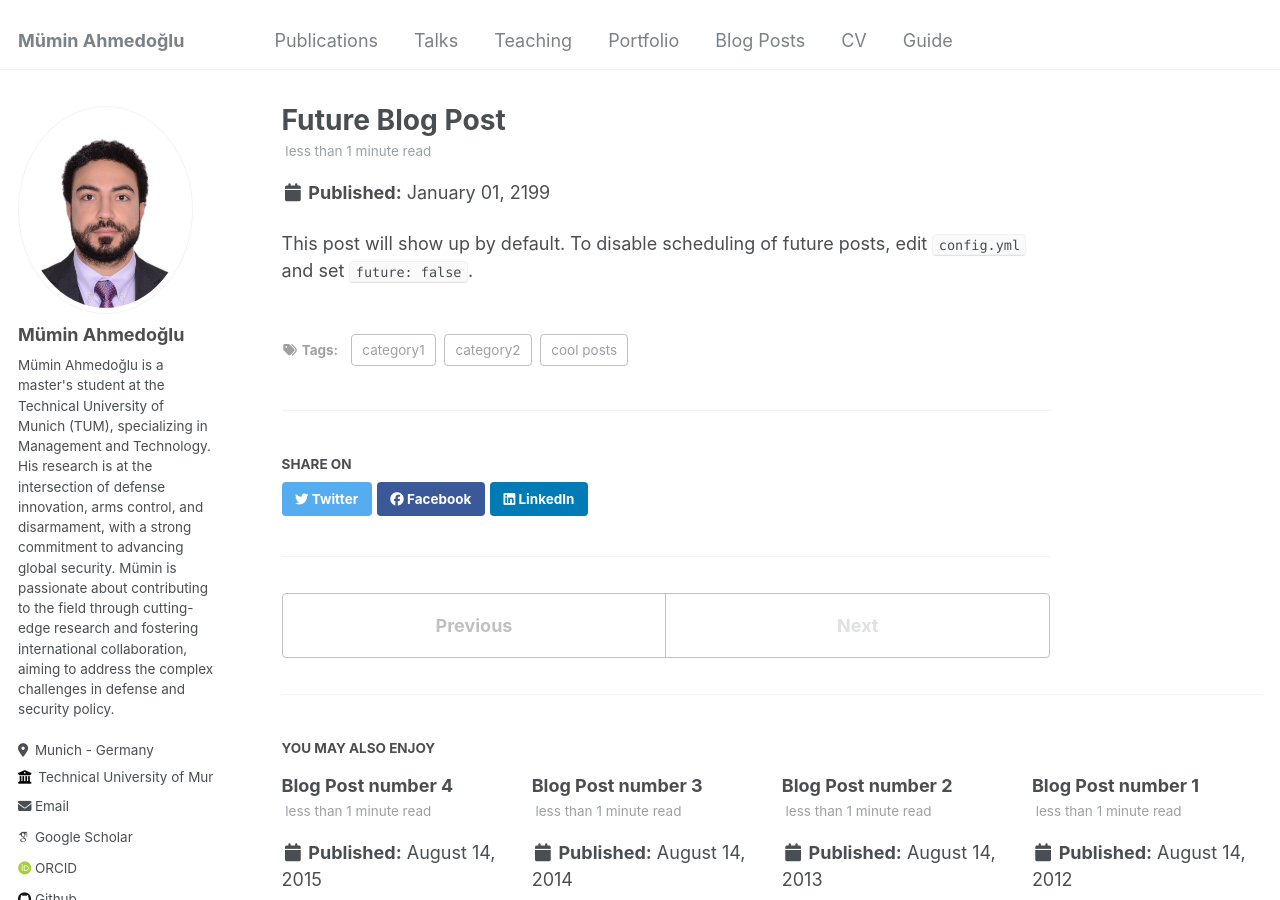
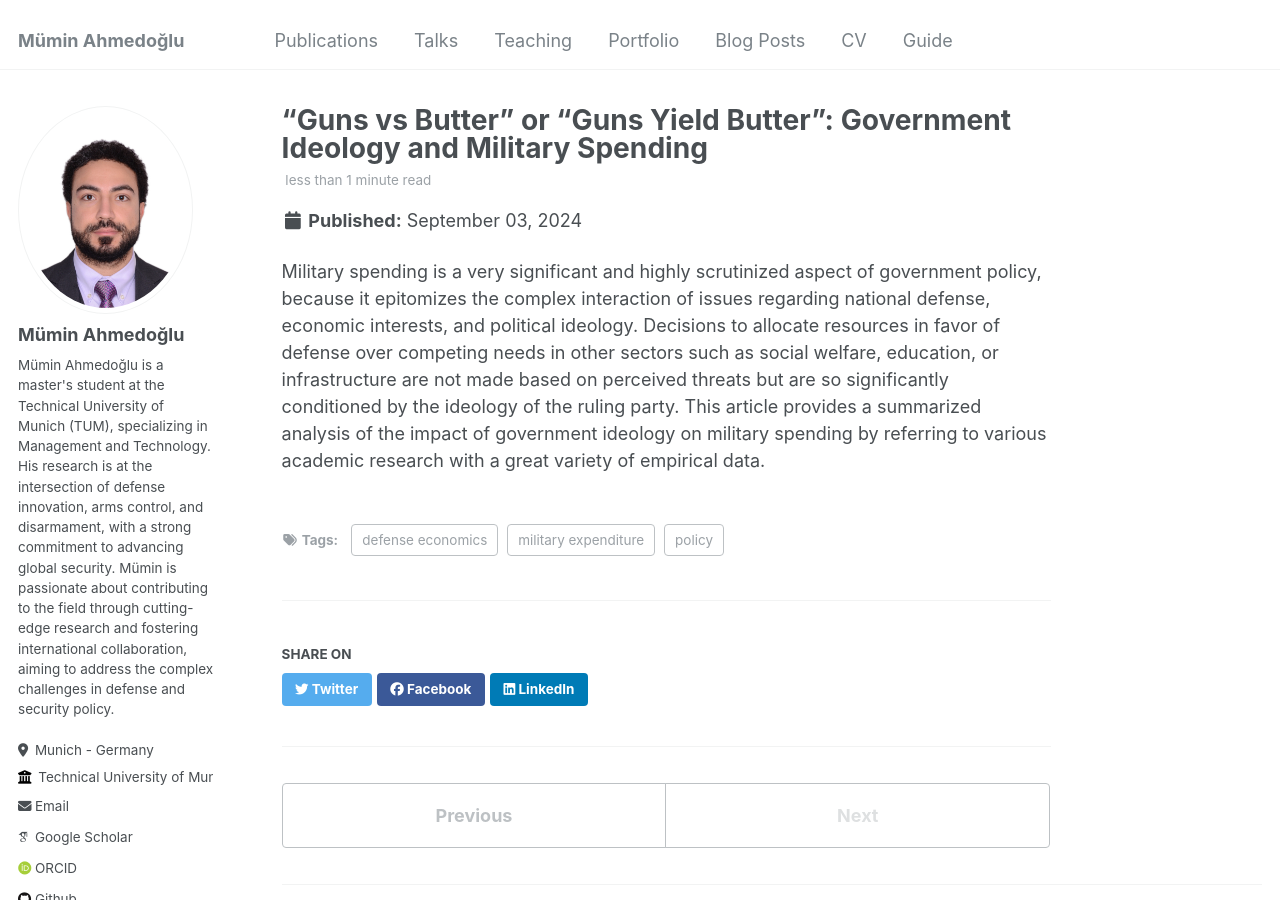
Before and after one commit to ahmedoglu/ahmedoglu.github.io, a Jekyll site: the page built from _posts/2199-01-01-future-post.md, in a window 1280 px wide and 900 px high. Built offline with Jekyll 4.4.1, drawn with Linux system fonts in a browser that asks for light colours; some web fonts are replaced.

Commit message:
Update 2199-01-01-future-post.md

```diff
--- a/_posts/2199-01-01-future-post.md
+++ b/_posts/2199-01-01-future-post.md
@@ -1,11 +1,11 @@
 ---
-title: 'Future Blog Post'
-date: 2199-01-01
+title: '“Guns vs Butter” or “Guns Yield Butter”: Government Ideology and Military Spending'
+date: 2024-09-03
 permalink: /posts/2012/08/blog-post-4/
 tags:
-  - cool posts
-  - category1
-  - category2
+  - military expenditure
+  - defense economics
+  - policy
 ---
 
-This post will show up by default. To disable scheduling of future posts, edit `config.yml` and set `future: false`.
+Military spending is a very significant and highly scrutinized aspect of government policy, because it epitomizes the complex interaction of issues regarding national defense, economic interests, and political ideology. Decisions to allocate resources in favor of defense over competing needs in other sectors such as social welfare, education, or infrastructure are not made based on perceived threats but are so significantly conditioned by the ideology of the ruling party. This article provides a summarized analysis of the impact of government ideology on military spending by referring to various academic research with a great variety of empirical data.
```
